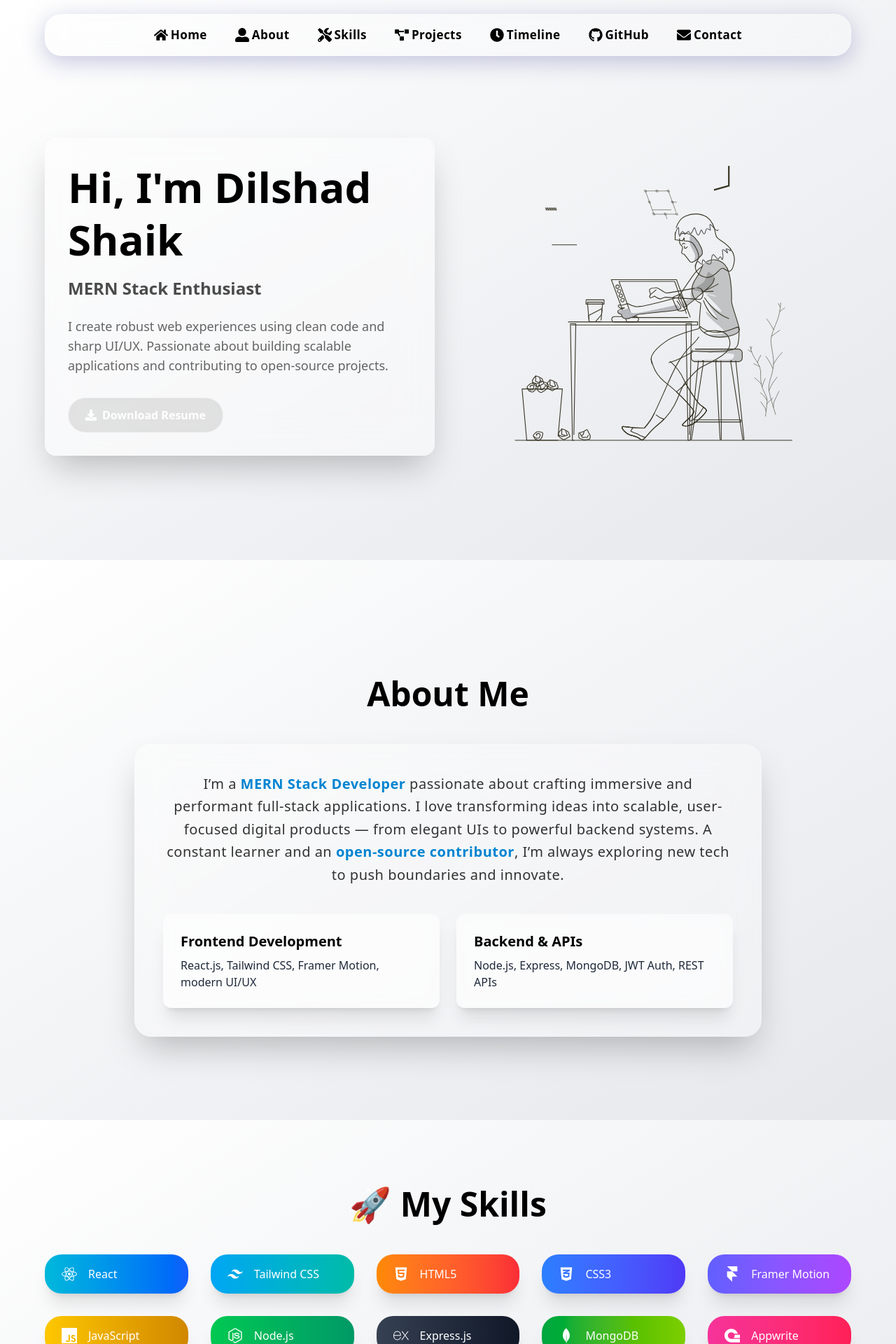
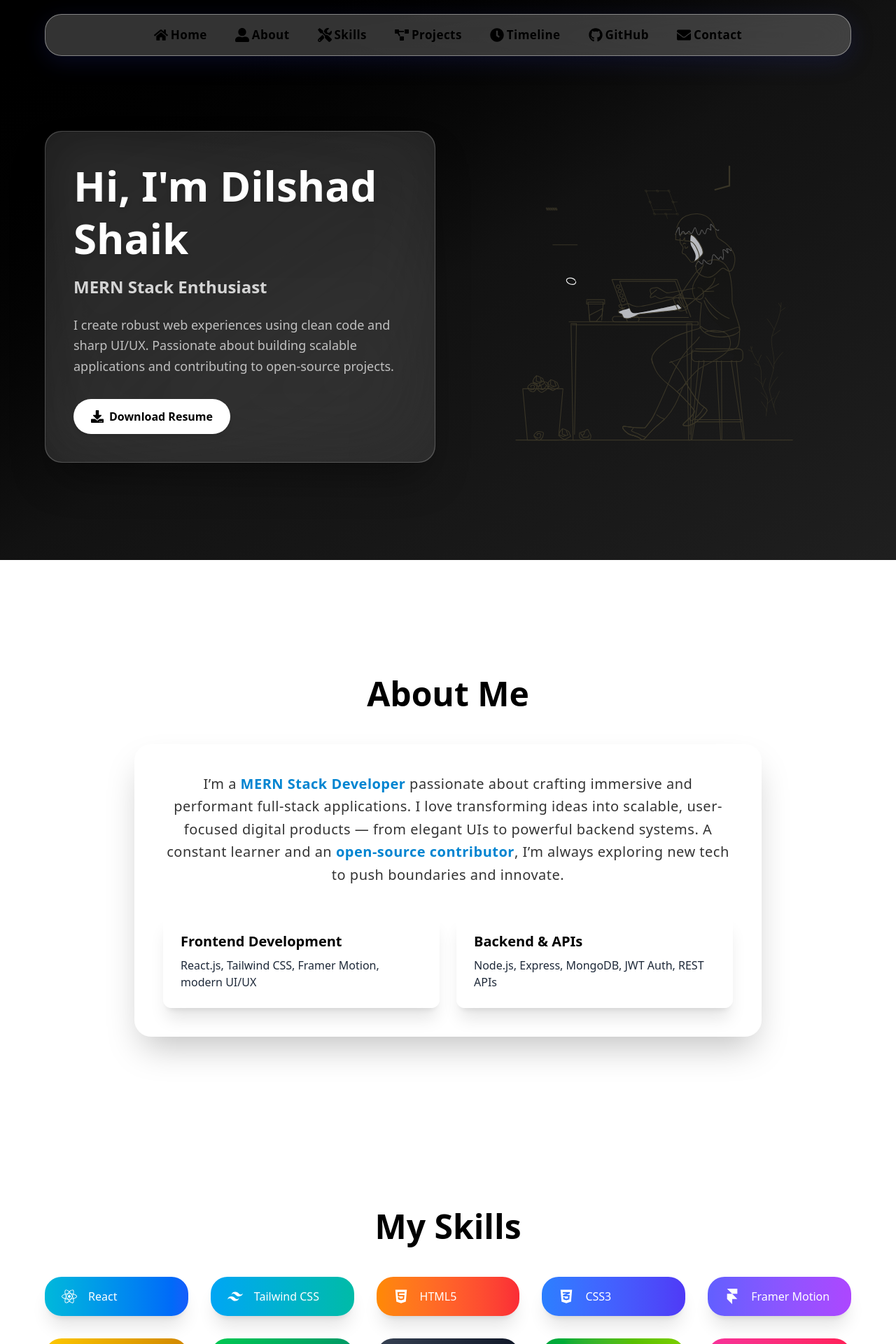
Before and after one commit to Dilshad-shaik-14/Myportfolio, a React (Vite) app: page / in a window 1280 px wide. Shown: the top 1920 px of the page at 70% size. Built offline with nearby package versions, Linux system fonts and the light colour scheme; no server answers.

Commit message:
style: Refactor background gradients and improve layout across multiple pages

```diff
--- a/src/App.jsx
+++ b/src/App.jsx
@@ -6,8 +6,10 @@ import Footer from "./components/Footer";
 export default function App() {
   return (
     <div className="relative min-h-screen overflow-x-hidden text-black dark:text-white">
-      {/* Background layer */}
-      <div className="fixed inset-0 -z-10 bg-gradient-to-br from-white to-gray-200 dark:from-black dark:to-neutral-900 transition-colors duration-500" />
+      {/* Smooth universal gradient background */}
+      <div className="fixed inset-0 -z-10 bg-gradient-to-br from-[#000000] via-[#121212] to-[#1f1f1f]
+       transition-colors duration-500" />
+
 
       <Navbar />
       <Home />
--- a/src/pages/About.jsx
+++ b/src/pages/About.jsx
@@ -5,8 +5,7 @@ export default function About() {
     <section
       id="about"
       className="pt-24 min-h-screen flex items-center justify-center px-4 sm:px-8 md:px-16 py-12
-      bg-gradient-to-br from-white to-gray-200 dark:from-black dark:to-neutral-900
-      text-black dark:text-white transition-colors duration-500 overflow-hidden"
+       overflow-hidden"
     >
       <div className="max-w-6xl w-full">
         {/* Heading */}
--- a/src/pages/Contact.jsx
+++ b/src/pages/Contact.jsx
@@ -38,7 +38,7 @@ export default function Contact() {
   return (
     <section
       id="Contact"
-      className="min-h-screen py-24 px-4 sm:px-8 md:px-16 bg-gradient-to-br from-white to-gray-100 dark:from-black dark:to-neutral-900 transition-colors duration-500"
+      className="min-h-screen py-24 px-4 sm:px-8 md:px-16 "
     >
       <Toaster position="top-center" />
       <motion.div
--- a/src/pages/Github.jsx
+++ b/src/pages/Github.jsx
@@ -28,8 +28,16 @@ export default function GitHubProfileReadme() {
   return (
     <section
       id="Github"
-      className="pt-24 min-h-screen px-6 md:px-20 bg-gradient-to-br from-white to-gray-200 dark:from-black dark:to-neutral-900 text-black dark:text-white transition duration-500"
+      className="pt-24 min-h-screen px-6 pb-30 md:px-20 "
     >
+      <motion.h2
+              initial={{ opacity: 0, y: 40 }}
+              whileInView={{ opacity: 1, y: 0 }}
+              transition={{ duration: 0.8 }}
+              className="text-3xl sm:text-4xl font-extrabold mb-20 text-center"
+            >
+            GitHub Profile
+            </motion.h2>
       <div className="grid grid-cols-1 md:grid-cols-3 gap-10 max-w-7xl mx-auto">
         {/* LEFT PANEL */}
         <div className="md:col-span-1 bg-white/30 dark:bg-white/10 backdrop-blur-xl p-6 rounded-3xl border border-white/20 shadow-lg flex flex-col items-center gap-4">
--- a/src/pages/Hero.jsx
+++ b/src/pages/Hero.jsx
@@ -9,17 +9,27 @@ export default function Hero() {
     <section
       id="Home"
       className="pt-24 min-h-screen flex flex-col-reverse md:flex-row items-center justify-center px-6 md:px-16 py-12
-      bg-gradient-to-br from-white to-gray-200 dark:from-black dark:to-neutral-900
-      text-black dark:text-white transition-colors duration-500 overflow-hidden gap-10"
+       overflow-hidden gap-10"
     >
       {/* Hero Content */}
 <motion.div
-        className="z-10 backdrop-blur-xl bg-white/40 dark:bg-white/10 p-6 md:p-8 rounded-2xl shadow-2xl text-center md:text-left w-full md:w-1/2 border border-white/30 dark:border-white/10 transition-all duration-300"
+  className="relative z-10 w-full md:w-1/2 p-6 md:p-10 rounded-3xl text-center md:text-left
+             border border-white/20 dark:border-white/10
+             backdrop-blur-3xl bg-white/10 dark:bg-white/5
+             shadow-[0_30px_60px_-15px_rgba(0,0,0,0.4)]
+             transition-all duration-500 group overflow-hidden"
   initial={{ opacity: 0, x: 40 }}
   animate={{ opacity: 1, x: 0 }}
   transition={{ duration: 1 }}
 >
-        <h1 className="text-3xl sm:text-4xl md:text-5xl lg:text-6xl font-extrabold mb-4 leading-tight">
+  {/* Glowing layered gradient rings */}
+  <div className="absolute -inset-1 bg-gradient-to-br from-[#ffffff22] to-[#ffffff05] rounded-3xl blur-2xl opacity-60 group-hover:opacity-80 transition duration-700 pointer-events-none" />
+
+  {/* Optional glowing border effect */}
+  <div className="absolute inset-0 rounded-3xl ring-1 ring-white/20 group-hover:ring-white/30 transition-all duration-500 pointer-events-none" />
+
+  {/* Text Section */}
+  <h1 className="relative text-4xl sm:text-5xl md:text-6xl font-extrabold mb-4 leading-tight text-white drop-shadow-md">
     Hi, I'm Dilshad Shaik
   </h1>
 
@@ -38,28 +48,32 @@ export default function Hero() {
     ]}
     wrapper="span"
     speed={50}
-          className="text-lg sm:text-xl md:text-2xl font-semibold text-black/70 dark:text-white/70"
+    className="relative text-lg sm:text-xl md:text-2xl font-semibold text-white/80"
     repeat={Infinity}
   />
 
-        <p className="mt-6 text-black/60 dark:text-white/60 text-base sm:text-lg">
+  <p className="relative mt-6 text-white/70 text-base sm:text-lg leading-relaxed">
     I create robust web experiences using clean code and sharp UI/UX.
     Passionate about building scalable applications and contributing to open-source projects.
   </p>
 
-        <div className="mt-8">
+  {/* Download Resume Button */}
+  <div className="relative mt-8">
     <a
       href="/DilshadShaik_Resume.pdf"
       download="DilshadShaik_Resume.pdf"
       target="_blank"
       rel="noopener noreferrer"
-            className="inline-flex items-center gap-2 px-6 py-3 text-sm sm:text-base border border-white/40 dark:border-white/20 rounded-full font-semibold text-white
-            backdrop-blur-md bg-black/10 dark:bg-white/10 hover:bg-white hover:text-black transition-all duration-300"
+      className="inline-flex items-center gap-2 px-6 py-3 text-sm sm:text-base rounded-full font-semibold
+                 text-black bg-white hover:bg-gray-100 dark:text-white dark:bg-white/10 dark:hover:bg-white/20
+                 border border-white/30 backdrop-blur-md shadow-md transition-all duration-300"
     >
-            <FaDownload /> Download Resume
+      <FaDownload className="text-lg" /> Download Resume
     </a>
   </div>
 </motion.div>
+
+
 
       {/* Lottie Animation */}
       <motion.div
--- a/src/pages/Projects.jsx
+++ b/src/pages/Projects.jsx
@@ -58,7 +58,7 @@ export default function Projects() {
   return (
     <section
       id="projects"
-      className="relative z-10 px-4 sm:px-6 md:px-16 pt-24 pb-32 bg-gradient-to-br from-white to-gray-100 dark:from-black dark:to-neutral-900 text-black dark:text-white"
+      className="relative z-10 px-4 sm:px-6 md:px-16 pt-24 pb-32 "
     >
       <motion.h2
         initial={{ opacity: 0, y: 40 }}
@@ -66,7 +66,7 @@ export default function Projects() {
         transition={{ duration: 0.8 }}
         className="text-3xl sm:text-4xl font-extrabold mb-20 text-center"
       >
-        🚀 Projects
+         Projects
       </motion.h2>
 
       <div className="grid grid-cols-1 sm:grid-cols-2 xl:grid-cols-3 gap-10 md:gap-12">
--- a/src/pages/Skills.jsx
+++ b/src/pages/Skills.jsx
@@ -35,7 +35,7 @@ export default function Skills() {
   return (
     <section
       id="skills"
-      className="min-h-screen pt-24 pb-20 px-4 sm:px-6 md:px-16 bg-gradient-to-br from-white to-gray-200 dark:from-black dark:to-neutral-900 text-black dark:text-white"
+      className="min-h-screen pt-32 pb-20 px-4 sm:px-8 md:px-16"
     >
       <motion.div
         initial={{ opacity: 0, y: 40 }}
@@ -45,7 +45,7 @@ export default function Skills() {
         className="max-w-7xl mx-auto text-center"
       >
         <h2 className="text-3xl sm:text-4xl md:text-5xl font-bold mb-12">
-          🚀 My Skills
+          My Skills
         </h2>
 
         <div className="grid grid-cols-2 sm:grid-cols-3 md:grid-cols-4 xl:grid-cols-5 gap-4 sm:gap-6 md:gap-8">
--- a/src/pages/Timeline.jsx
+++ b/src/pages/Timeline.jsx
@@ -64,8 +64,7 @@ export default function TimelinePage() {
     <section
       id="TimeLine"
       className="pt-24 min-h-screen px-4 sm:px-6 md:px-12 lg:px-24 pb-20
-      bg-gradient-to-br from-white to-gray-200 dark:from-black dark:to-neutral-900
-      text-black dark:text-white transition-colors duration-500 overflow-hidden"
+       overflow-hidden"
     >
       <motion.h2
         initial={{ opacity: 0, y: 50 }}
```
Lines whose indentation alone changed are shown as unchanged.
